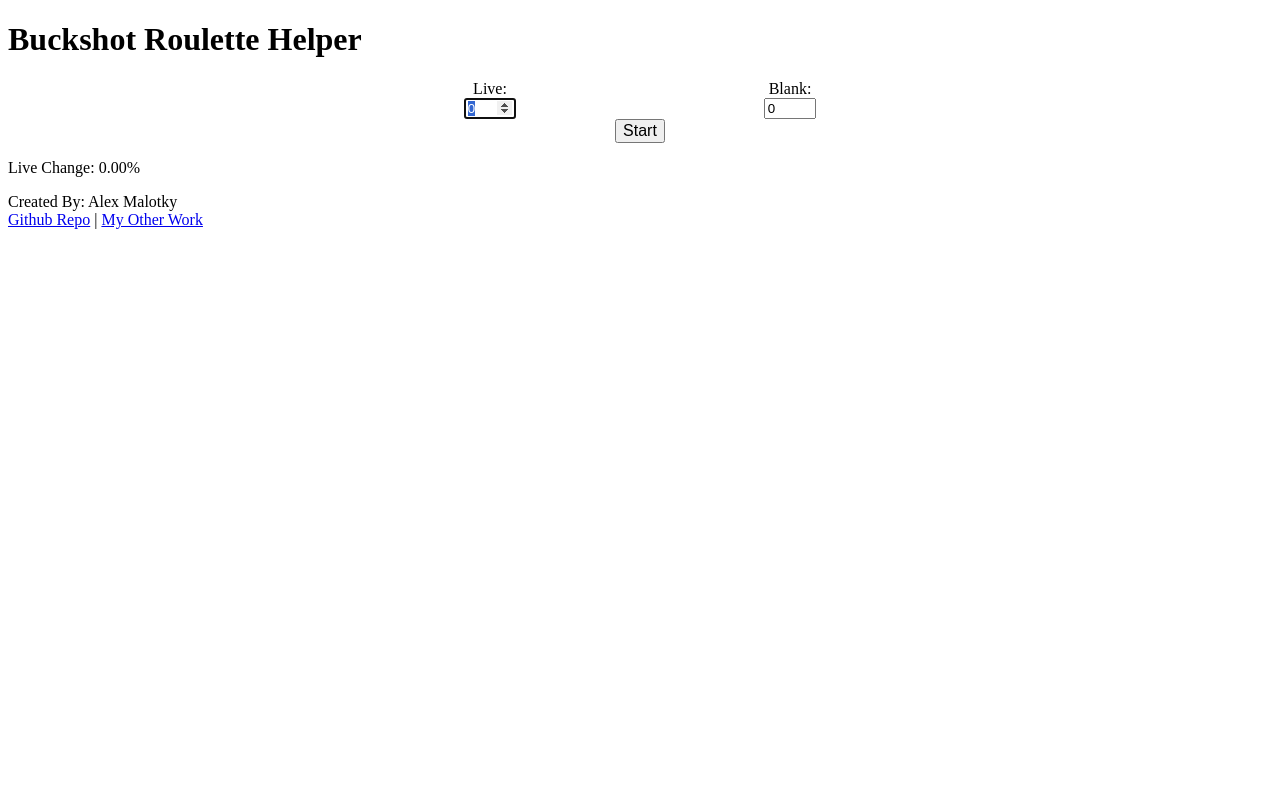
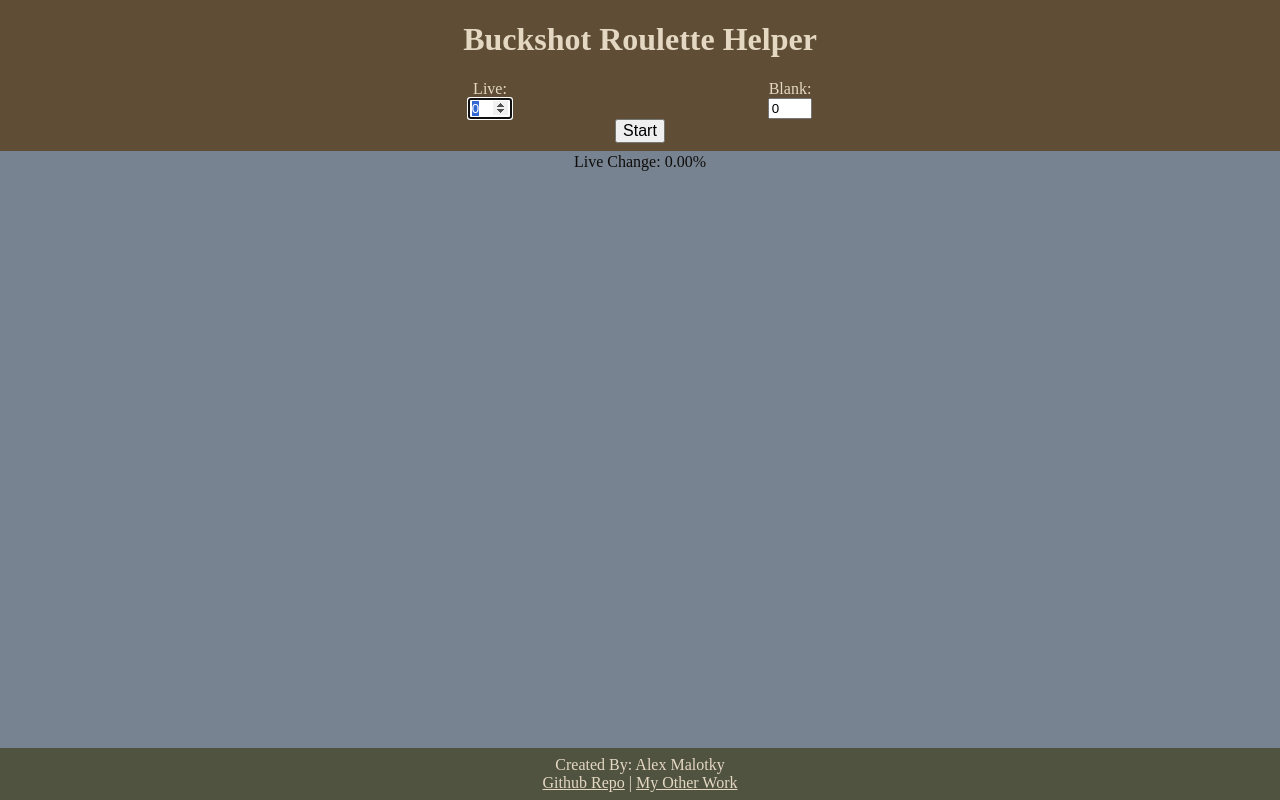
Before and after one commit to Malotkya/BuckshotRouletteHelper, a website built with webpack: page public/index.html in a window 1280 px wide. Built offline with nearby package versions, Linux system fonts and the light colour scheme; files whose address does not match are found by name.

Commit message:
styling changes.

```diff
--- a/src/style.scss
+++ b/src/style.scss
@@ -4,6 +4,10 @@ $live-text: #F0DBDB;
 $blank-dark: #023178;
 $blank-light: #2042E9;
 $blank-text: #dbdbf0;
+
+* {
+    box-sizing: border-box;
+}
 
 .live {
     background-color: $live-dark;
@@ -29,9 +33,39 @@ button.blank {
     }
 }
 
-html {
+body {
     font-size: 1rem;
-    box-sizing: border-box;
+    display: flex;
+    flex-flow: column nowrap;
+    min-height: 100vh;
+    margin: 0;
+    color: #E4D8C3;
+    background-color:  #0f0d0b;
+}
+
+a:link, a:visited {
+    color: #E4D8C3;
+}
+
+header {
+    background-color: #5F4E35;
+    text-align: center;
+}
+
+main {
+    flex-grow: 1;
+    display: flex;
+    flex-flow: column nowrap;
+}
+
+footer {
+    background-color: #515341;
+    text-align: center;
+    padding: .5rem;
+}
+
+#formWrapper {
+    background-color: #5F4E35;
 }
 
 form {
@@ -39,6 +73,7 @@ form {
     flex-flow: row wrap;
     max-width: 600px;
     margin: 0 auto;
+    padding-bottom: 0.5rem;
 
     .input {
         width: 50%;
@@ -66,6 +101,21 @@ form {
     }
 }
 
+p {
+    background-color: #778390;
+    color: #0f0d0b;
+    padding: .15rem;
+    margin: 0;
+    text-align: center;
+}
+
+shot-list {
+    background-color: #778390;
+    display: flex;
+    flex-grow: 1;
+    gap: .2rem
+}
+
 shot-item {
     display: flex;
     flex-flow: column nowrap;
@@ -86,7 +136,8 @@ shot-item {
         align-items: center;
         justify-content: center;
         width: 100%;
-        padding: .1rem
+        padding: .1rem;
+        cursor: default;
     }
 
     button {
@@ -97,7 +148,3 @@ shot-item {
         border: none;
     }
 }
-
-shot-list {
-    display: flex;
-}
```
